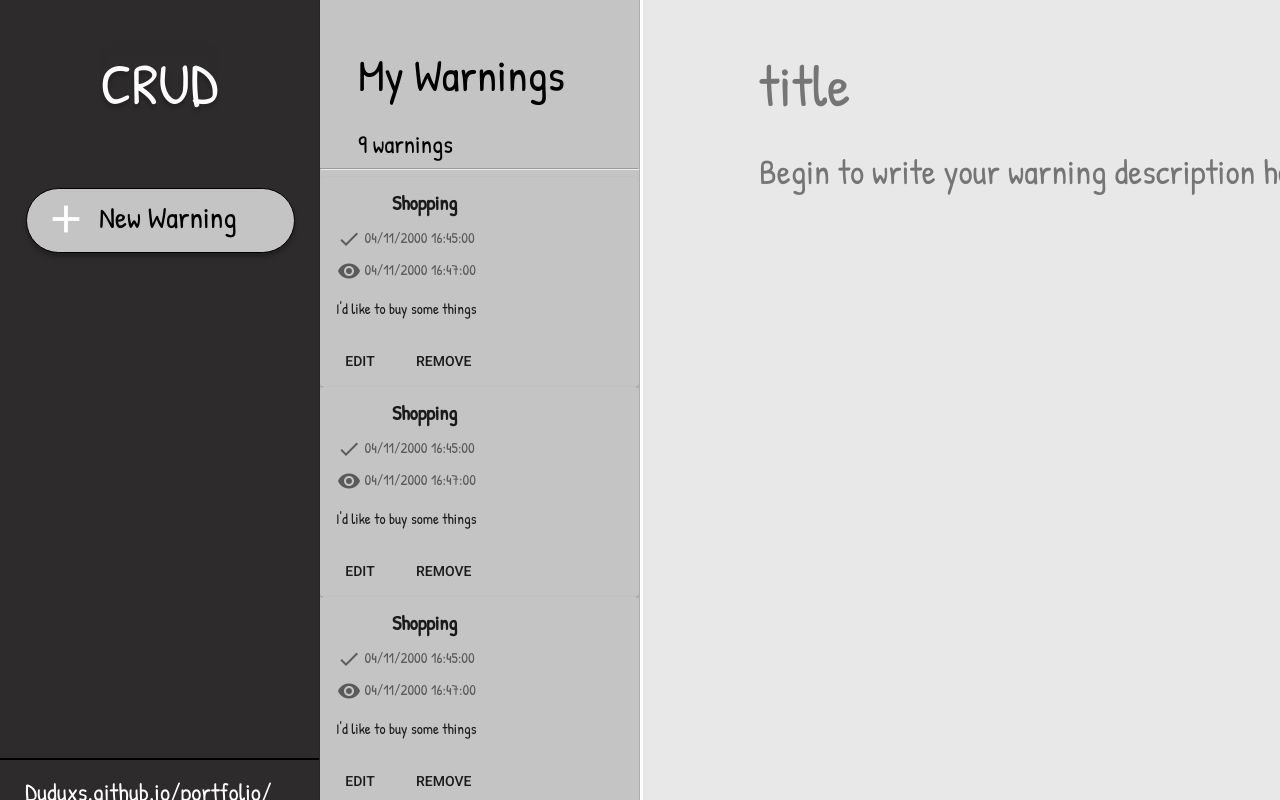
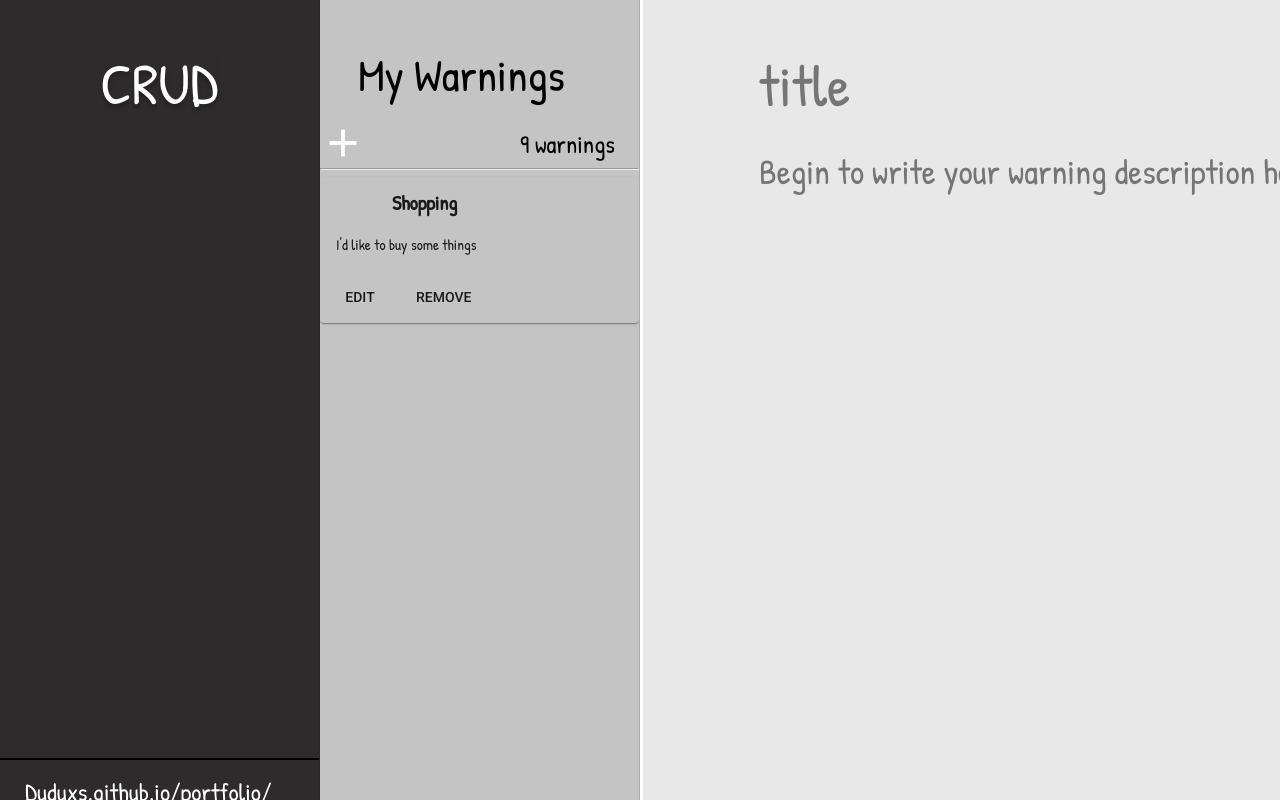
Before and after one commit to Duduxs/angular-crud, an Angular app in the folder front/: page / in a window 1280 px wide. Built offline with nearby package versions, Linux system fonts and the light colour scheme.

Commit message:
Add components dinamically

```diff
--- a/front/src/app/views/card-list/card-list.component.css
+++ b/front/src/app/views/card-list/card-list.component.css
@@ -27,12 +27,30 @@
     backdrop-filter: blur(4px);
 }
 
+
+i{
+
+    height: 50px;
+    position: absolute;
+    top: 12.61%;
+    border-radius: 0px;
+    font-size: 46px;
+
+    color:white;
+}
+
+i:hover{
+
+    cursor: pointer;
+}
+
 p{
+
     position: absolute;
-    left: 11.88%;
-    right: 58.12%;
+    margin-left: 200px;
     top: 13.31%;
     bottom: 83.54%;
+
 
     font-family: 'Patrick Hand', cursive;
     font-style: normal;
--- a/front/src/app/views/card-list/card-list.component.html
+++ b/front/src/app/views/card-list/card-list.component.html
@@ -3,15 +3,16 @@
         <mat-nav-list>
 
             <h2 class='title'>My Warnings</h2>
+                <i class="material-icons" (click)="addComponent(cardComponentClass)">add</i>
             <p>9 warnings</p>
             <hr class='home-hr'>
+
             <div>
-                <app-card></app-card>
-                <app-card></app-card>
-                <app-card></app-card>
-                <app-card></app-card>
+
+                <ng-template #container> </ng-template>
                 <app-card></app-card>
             </div>
+
 
         </mat-nav-list>
     </mat-sidenav>
--- a/front/src/app/views/card-list/card-list.component.ts
+++ b/front/src/app/views/card-list/card-list.component.ts
@@ -1,4 +1,5 @@
-import { Component, OnInit } from '@angular/core';
+import { Component, ComponentFactoryResolver, OnInit, Type, ViewChild, ViewContainerRef } from '@angular/core';
+import { CardComponent } from './card/card.component';
 
 @Component({
   selector: 'app-card-list',
@@ -7,7 +8,28 @@ import { Component, OnInit } from '@angular/core';
 })
 export class CardListComponent implements OnInit {
 
-  constructor() { }
+
+  @ViewChild('container', {read: ViewContainerRef}) container: ViewContainerRef;
+
+  public components = [];
+
+  cardComponentClass = CardComponent;
+
+  constructor(private componentFactoryResolver: ComponentFactoryResolver) { }
+
+
+  public addComponent(componentClass: Type<any>) {
+
+    // Create component dynamically inside the ng-template
+    const componentFactory = this.componentFactoryResolver.resolveComponentFactory(componentClass);
+
+    const component = this.container.createComponent(componentFactory);
+
+    // Push the component so that we can keep track of which components are created
+    this.components.push(component);
+    console.log(this.components);
+
+  }
 
   ngOnInit(): void {
   }
--- a/front/src/app/views/card-list/card/card.component.html
+++ b/front/src/app/views/card-list/card/card.component.html
@@ -1,10 +1,10 @@
-<mat-card class="example-card">
+<mat-card class="example-card" (click)="showData()">
 
     <mat-card-header>
       <div mat-card-avatar class="example-header-image"></div>
       <mat-card-title>Shopping</mat-card-title>
-      <mat-card-subtitle><i class="material-icons">done</i> 04/11/2000 16:45:00</mat-card-subtitle>
-      <mat-card-subtitle><i class="material-icons">visibility</i> 04/11/2000 16:47:00</mat-card-subtitle>
+      <mat-card-subtitle *ngIf="show"><i class="material-icons">done</i> 04/11/2000 16:45:00</mat-card-subtitle>
+      <mat-card-subtitle *ngIf="show"><i class="material-icons">visibility</i> 04/11/2000 16:47:00</mat-card-subtitle>
     </mat-card-header>
 
     <mat-card-content>
--- a/front/src/app/views/card-list/card/card.component.ts
+++ b/front/src/app/views/card-list/card/card.component.ts
@@ -1,4 +1,4 @@
-import { Component, OnInit } from '@angular/core';
+import { Component, ComponentFactoryResolver, OnInit} from '@angular/core';
 
 @Component({
   selector: 'app-card',
@@ -7,9 +7,16 @@ import { Component, OnInit } from '@angular/core';
 })
 export class CardComponent implements OnInit {
 
-  constructor() { }
+  public show : boolean = false;
+
+  constructor() {
+    }
 
   ngOnInit(): void {
   }
 
+  showData(){
+    this.show = true;
+  }
+
 }
--- a/front/src/app/views/home/home.component.html
+++ b/front/src/app/views/home/home.component.html
@@ -3,9 +3,7 @@
         <mat-nav-list>
 
             <h1 class='crud'>CRUD</h1>
-            <button class='button-new-warning' mat-raised-button color="primary">
-                <i class="material-icons">add</i>New Warning
-            </button>
+
             <hr class='home-hr'>
 
             <div class='links'>
@@ -18,6 +16,7 @@
                 <a href="https://www.hackerrank.com/Edudev142" target="_blank" rel="noopener noreferrer">
                     <p>HackerRank.com/Edudev142</p>
                 </a>
+
             </div>
 
         </mat-nav-list>
```
Also changed, not shown: front/src/app/views/home/home.component.ts (+4 -4 lines), front/src/main.ts (line endings or trailing spaces), 1 other file (tests, documents, lock files or other folders).
